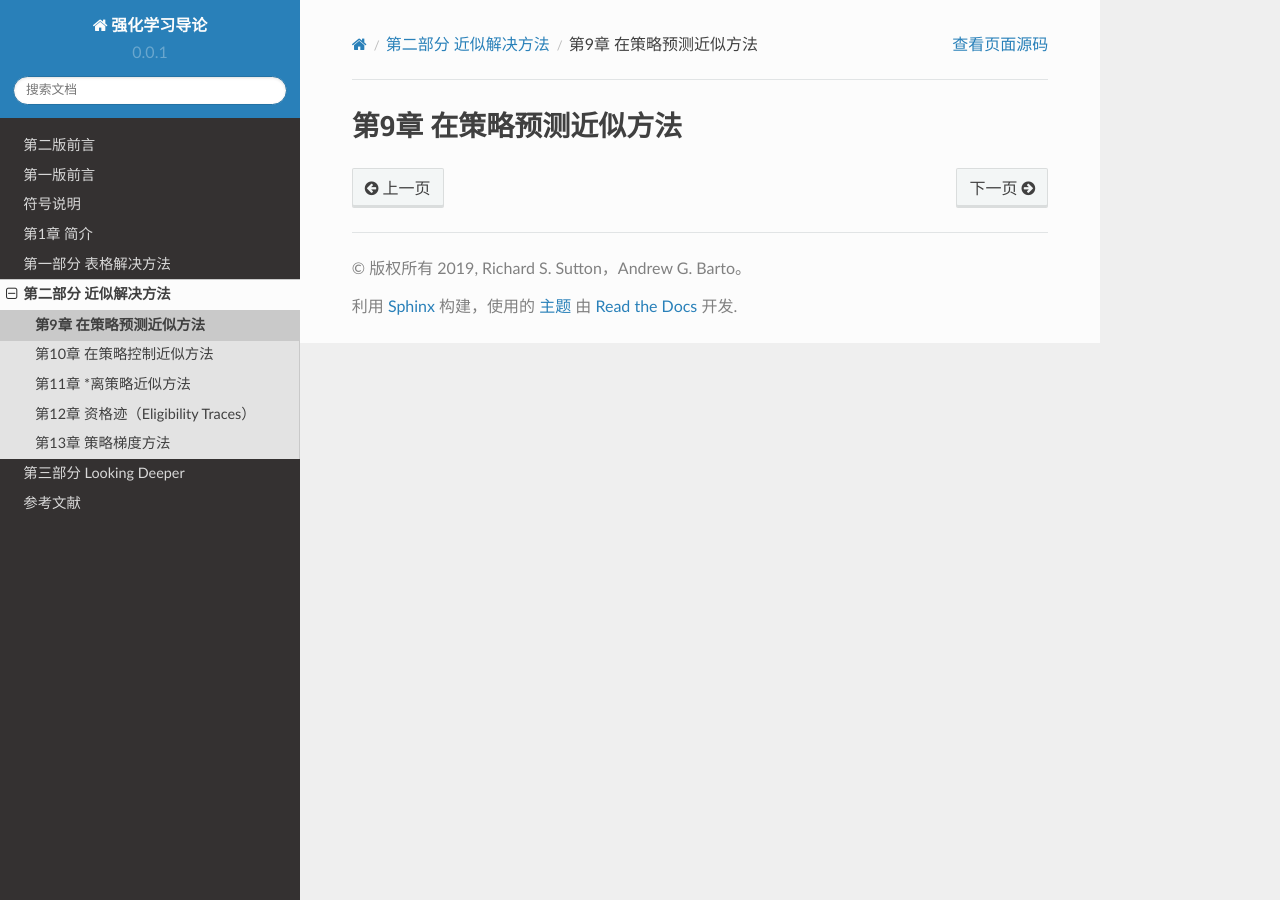
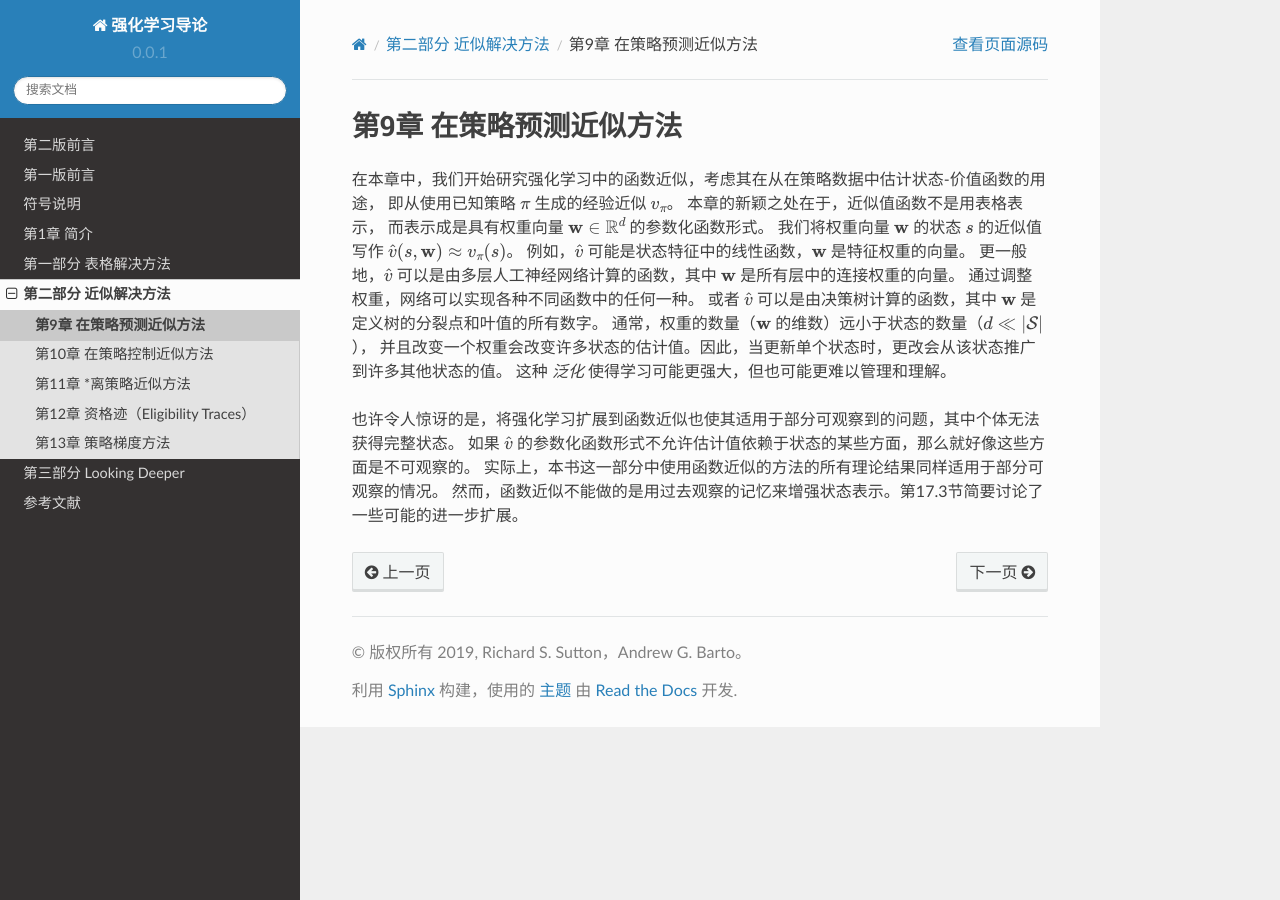
Before and after one commit to qiwihui/reinforcement-learning-an-introduction-chinese, a Sphinx documentation site: the page built from source/partII/chapter9.rst, in a window 1280 px wide. Built offline with Sphinx 7.4.7 and the Read the Docs theme 2.0.0, drawn with Linux system fonts in a browser that asks for light colours.

Commit message:
docs: 第9章 在策略预测近似方法 概述

```diff
--- a/source/partII/chapter9.rst
+++ b/source/partII/chapter9.rst
@@ -1,2 +1,20 @@
 第9章 在策略预测近似方法
 ===========================
+
+在本章中，我们开始研究强化学习中的函数近似，考虑其在从在策略数据中估计状态-价值函数的用途，
+即从使用已知策略 :math:`\pi` 生成的经验近似 :math:`v_\pi`。
+本章的新颖之处在于，近似值函数不是用表格表示，
+而表示成是具有权重向量 :math:`\mathbf{w} \in \mathbb{R}^{d}` 的参数化函数形式。
+我们将权重向量 :math:`\mathbf{w}` 的状态 :math:`s` 的近似值写作 :math:`\hat{v}(s,\mathbf{w})\approx v_{\pi}(s)`。
+例如，:math:`\hat{v}` 可能是状态特征中的线性函数，:math:`\mathbf{w}` 是特征权重的向量。
+更一般地，:math:`\hat{v}` 可以是由多层人工神经网络计算的函数，其中 :math:`\mathbf{w}` 是所有层中的连接权重的向量。
+通过调整权重，网络可以实现各种不同函数中的任何一种。
+或者 :math:`\hat{v}` 可以是由决策树计算的函数，其中 :math:`\mathbf{w}` 是定义树的分裂点和叶值的所有数字。
+通常，权重的数量（:math:`\mathbf{w}` 的维数）远小于状态的数量（:math:`d\ll|\mathcal{S}|`），
+并且改变一个权重会改变许多状态的估计值。因此，当更新单个状态时，更改会从该状态推广到许多其他状态的值。
+这种 *泛化* 使得学习可能更强大，但也可能更难以管理和理解。
+
+也许令人惊讶的是，将强化学习扩展到函数近似也使其适用于部分可观察到的问题，其中个体无法获得完整状态。
+如果 :math:`\hat{v}` 的参数化函数形式不允许估计值依赖于状态的某些方面，那么就好像这些方面是不可观察的。
+实际上，本书这一部分中使用函数近似的方法的所有理论结果同样适用于部分可观察的情况。
+然而，函数近似不能做的是用过去观察的记忆来增强状态表示。第17.3节简要讨论了一些可能的进一步扩展。
```
